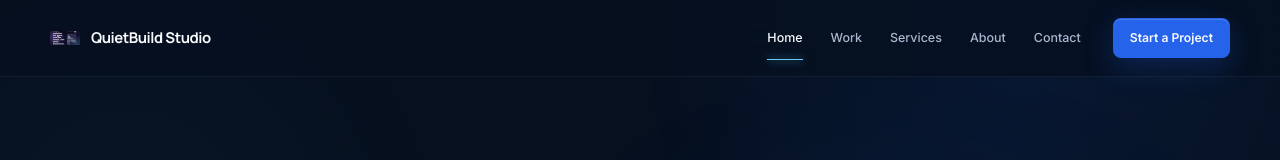
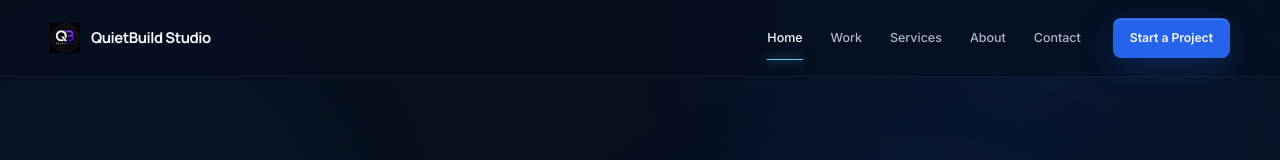
Before and after one commit to dinethkannangara03-tech/quietbuild-studio, a React (Vite) app: page / in a window 1280 px wide. Shown: the top 160 px of the page. Built offline with nearby package versions, Linux system fonts and the light colour scheme.

Commit message:
Update siteData.js

```diff
--- a/src/data/siteData.js
+++ b/src/data/siteData.js
@@ -5,7 +5,7 @@
 export const siteData = {
   studio: {
     name: 'QuietBuild Studio',
-    logoPath: '/images/quietbuild.png',
+    logoPath: '/images/quietbuild-logo.png',
     email: 'dinethkannangara03@gmail.com',
     whatsappLink: 'https://wa.me/94719952251',
     githubLink: 'https://github.com/',
```
